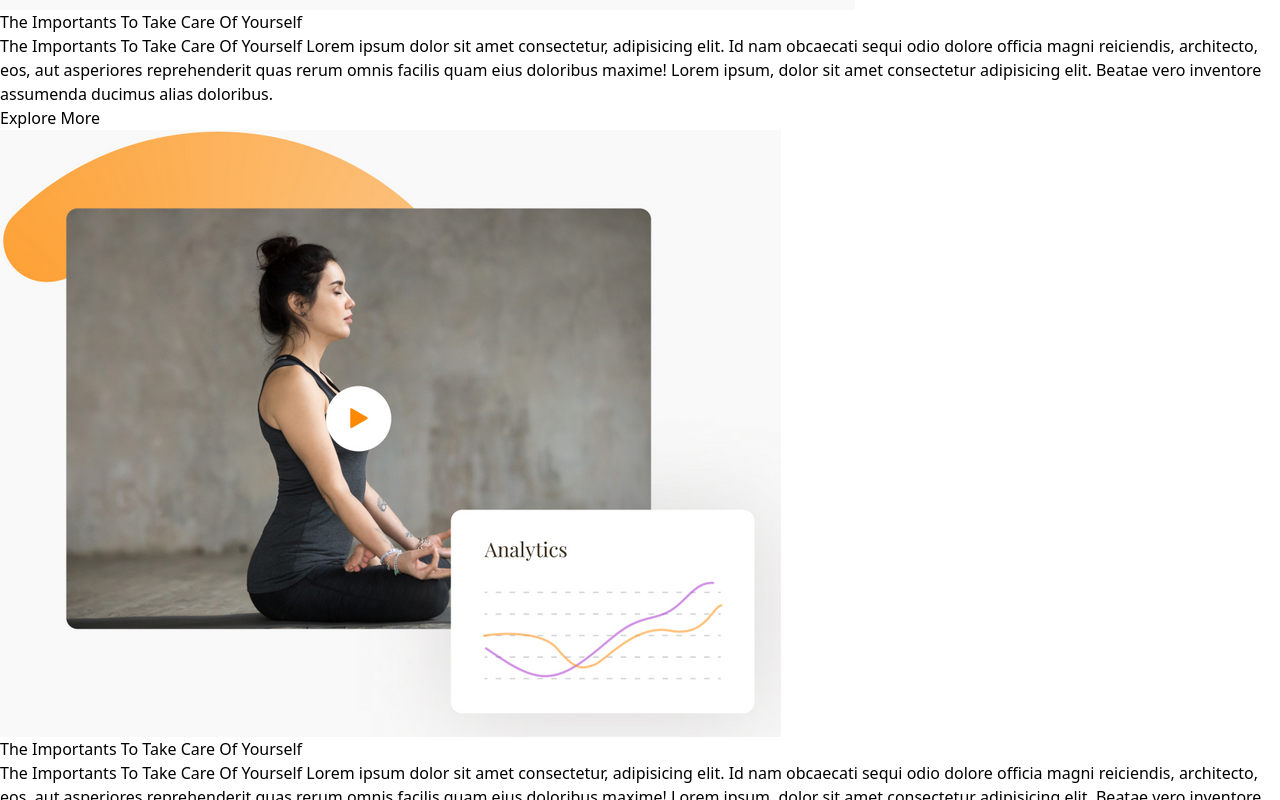
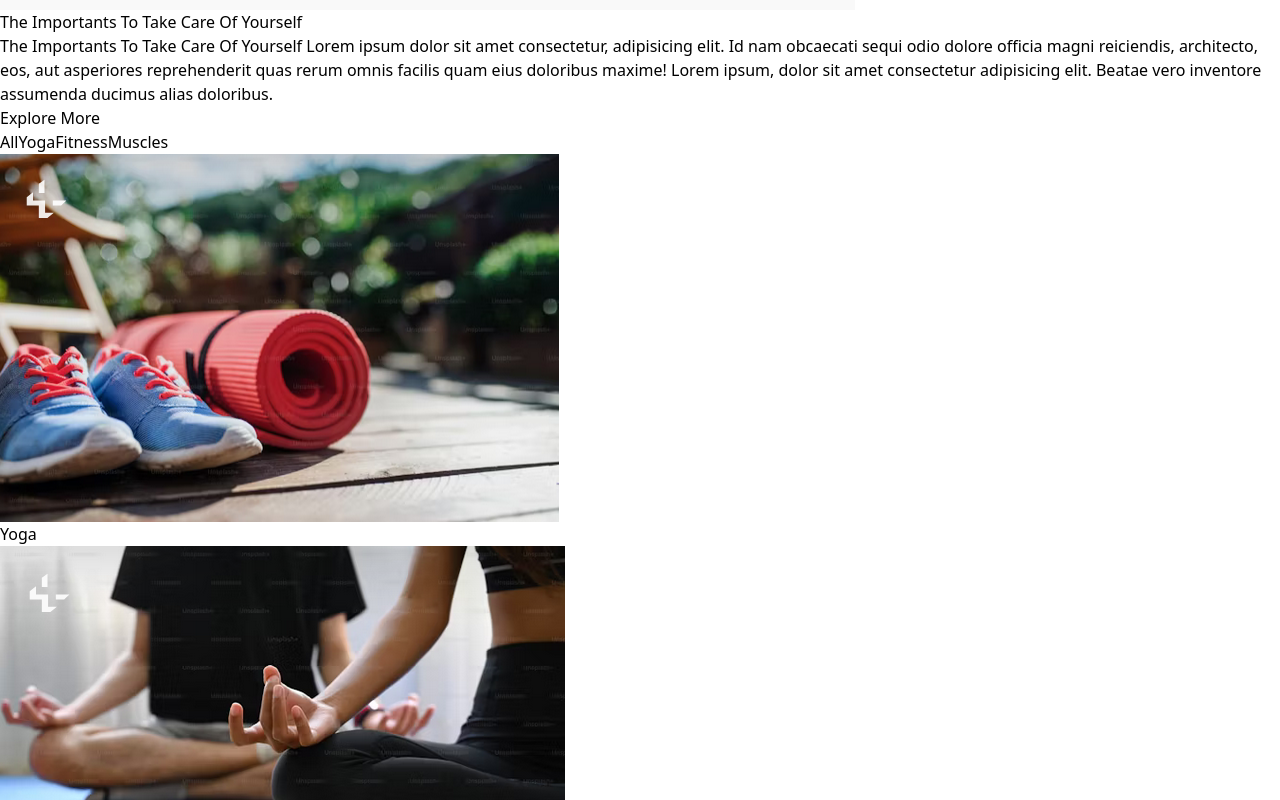
Before and after one commit to shvnsaha/gym-react, a React (Vite) app: page / in a window 1280 px wide. Shown: the part 1740-2540 px from the top of the page. Built offline with nearby package versions, Linux system fonts and the light colour scheme; a web font is replaced by a local one.

Commit message:
tab section done

```diff
--- a/src/App.jsx
+++ b/src/App.jsx
@@ -5,6 +5,7 @@
 import Banner from "./components/Banner/Banner"
 import Img1 from "./assets/2.png";
 import Img2 from "./assets/3.png";
+import Tab from "./components/Tab/Tab"
 
 const BannerData = {
   image: Img1,
@@ -40,6 +41,7 @@
       </div>
       <Equipments />
       <Banner {...BannerData} />
+      <Tab/>
       <Banner {...Banner2Data}/>
     </div>
   )
--- a/src/components/Banner/Banner.jsx
+++ b/src/components/Banner/Banner.jsx
@@ -1,7 +1,8 @@
+/* eslint-disable react/prop-types */
 import { motion } from "framer-motion";
 import { SlideUp } from "../../utility/animation";
 
-const Banner = ({image,title,subtitle,link}) => {
+const Banner = ({image,title,subtitle}) => {
     return (
         <div className="container">
             <div className="bg-[#f9f9f9] grid grid-cols-1 md:grid-cols-2 space-y-6 md:space-y-0 py-14">
--- /dev/null
+++ b/src/components/Tab/Tab.jsx
@@ -0,0 +1,57 @@
+import { useState } from "react";
+import { ProductsData } from "../../mockData/data";
+import {motion} from 'framer-motion'
+
+
+const Tab = () => {
+
+    const [activeTab, setActiveTab] = useState("All");
+    const tabs = ["All", "Yoga", "Fitness", "Muscles"];
+
+
+    const filterdCard = activeTab === 'All' ? ProductsData :
+        ProductsData.filter((item) => item.category === activeTab)
+
+
+    return (
+        <>
+            <div className="container my-12 md:my-16">
+
+                {/* Tab section */}
+                <div className="flex  space-x-4 mb-4 p-6">
+                    {
+                        tabs.map((tab, index) => (
+                            <button onClick={()=>setActiveTab(tab)} key={index}
+                                className={`py-2 px-4 rounded-md ${activeTab === tab ? "bg-primary text-white" : "bg-gray-200 text-gray-700"}`}
+                            >{tab}</button>
+                        ))
+                    }
+                </div>
+
+                {/* card section */}
+                <div className="grid grid-cols-1 md:grid-cols-2 lg:grid-cols-3 gap-6">
+                    {filterdCard.map((card) => (
+                        <motion.div
+                            id={card.id}
+                            key={card.id}
+                            initial={{ opacity: 0, x: 10 }}
+                            whileInView={{ opacity: 1, x: 0 }}
+                            className="p-4 border rounded shadow-sm space-y-2"
+                        >
+                            <img
+                                src={card.image}
+                                alt=""
+                                className="h-[240px] w-full object-cover"
+                            />
+                            <p className="text-xl font-semibold">{card.title}</p>
+                            <p className="text-gray-500">{card.category}</p>
+                        </motion.div>
+                    ))}
+                </div>
+
+            </div>
+        </>
+    );
+};
+
+export default Tab;
```
